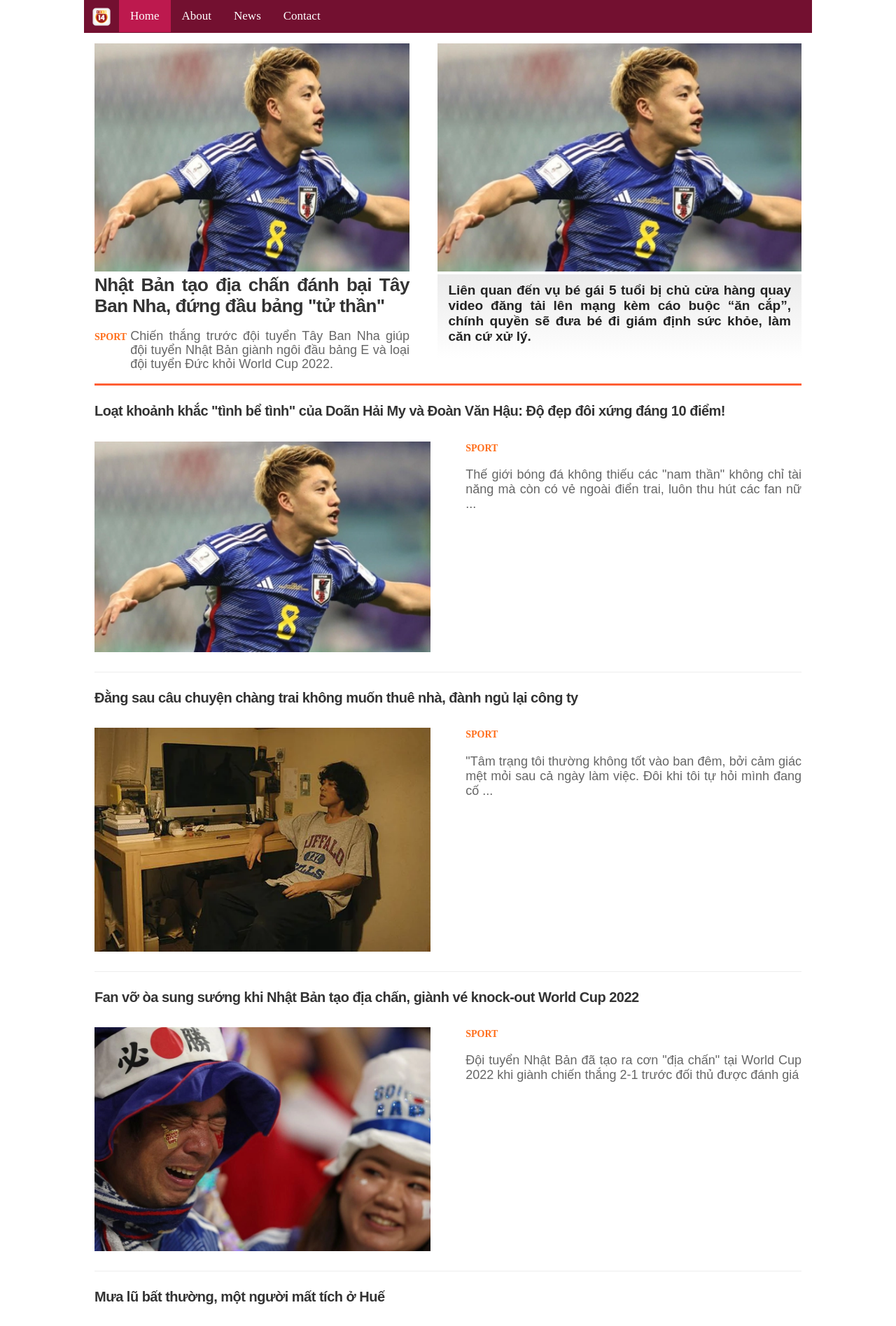
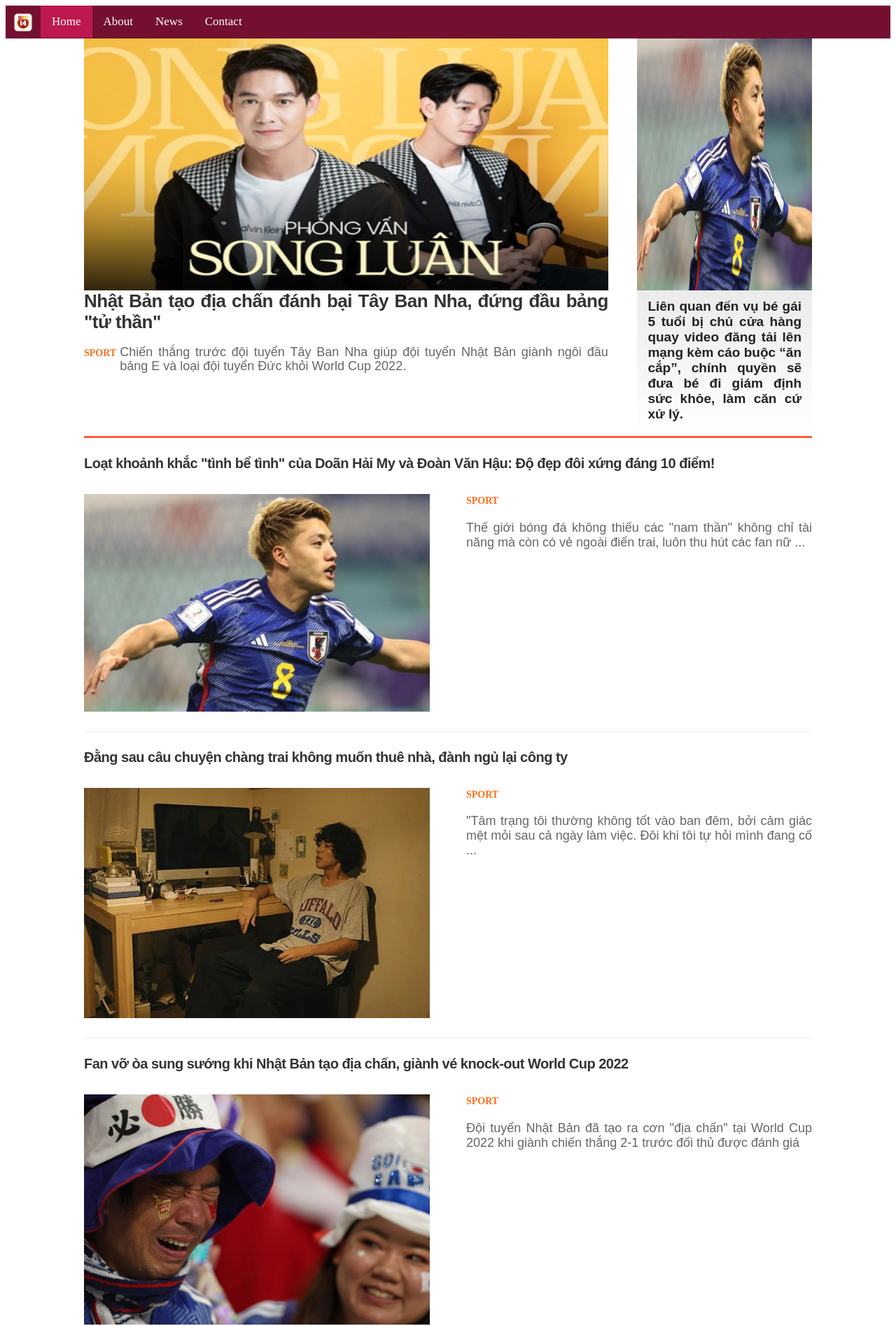
Before and after one commit to PacificPromise/news-skytrip, a Jekyll site: the page built from index.markdown, in a window 1280 px wide. Shown: the top 1895 px of the page at 70% size. Built offline with Jekyll 4.4.1, drawn with Linux system fonts in a browser that asks for light colours.

Commit message:
fix div.trending

```diff
--- a/_layouts/home.html
+++ b/_layouts/home.html
@@ -7,7 +7,7 @@ css: home
     <div class="trending-1">
       <a href="/" class="trending-1-img">
         <img
-          src="{{ site.baseurl }}/assets/images/trending-1-img.webp"
+          src="{{ site.baseurl }}/assets/images/trending-11-img.webp"
           alt="Nhật Bản tạo địa chấn đánh bại Tây Ban Nha, đứng đầu bảng tử thần"
         />
       </a>
--- a/_sass/footer.scss
+++ b/_sass/footer.scss
@@ -2,7 +2,7 @@
 
 .footer {
 	padding: 15px;
-	margin-top: 10px;
+	margin: 10px 0 0 0;
 	background: #222;
 	border-top: 3px solid #ff6d19;
 
--- a/_sass/home.scss
+++ b/_sass/home.scss
@@ -1,17 +1,15 @@
 @import "mixins";
 
-body {
-	max-width: 1040px;
-	position: relative;
-	margin: 0 auto;
-	padding: 0;
-}
 .container {
 	@include column-mowarp();
 	position: relative;
 	margin: 0 auto;
 	padding: 15px;
+	max-width: 1040px;
+	margin: 0 auto;
+	padding: 0;
 }
+
 .trending {
 @include column-mowarp();
 @include desktop() {
@@ -36,14 +34,12 @@ body {
 		flex: 3;
 	}
 	.trending-1-img {
+		@include tablet {
+			height: 360px;
+		}
 		img {
+			height: 100%;
 			width: 100%;
-			@include tablet() {
-			height: 326.45px;
-			}
-			@include desktop() {
-			height: 326.45px;
-			}
 		}
 	}
 	.more-info {
@@ -94,8 +90,10 @@ body {
 		flex: 1;
 
 		.trending-2-img {
+			height: 360px;
 			img {
-				height: 326.45px;
+				height: 100%;
+				width: 100%
 			}
 		}
 	}
```
Also changed, not shown: assets/images/trending-1-img.webp (deleted), assets/images/trending-11-img.webp (added).
